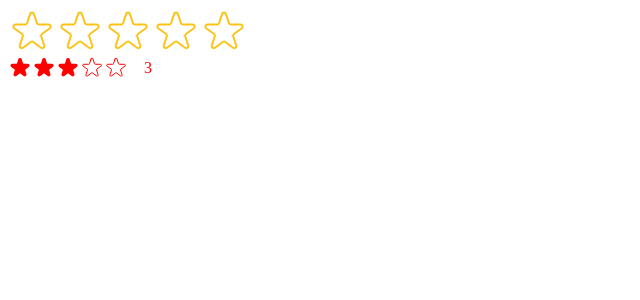
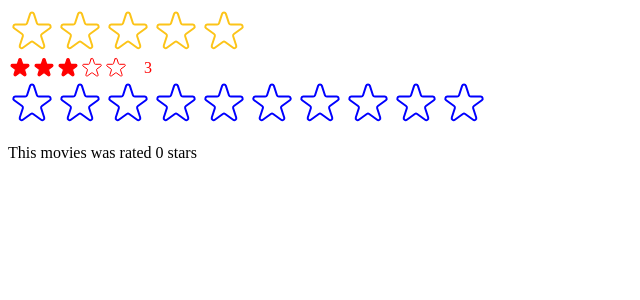
Before and after one commit to shykulamykhailo/12-use-popcorn, a React (Create React App) app: page / in a window 1280 px wide. Shown: the top 300 px of the page, without its empty margins (0-640 px from the left). Built offline with nearby package versions, Linux system fonts and the light colour scheme.

Commit message:
done component StarRating, and lear PropTypes

```diff
--- a/src/components/StarRating.js
+++ b/src/components/StarRating.js
@@ -1,4 +1,5 @@
 import { useState } from 'react'
+import PropTypes from 'prop-types'
 
 const containerStyle = {
   display: 'flex',
@@ -9,6 +10,16 @@
   display: 'flex',
 }
 
+StarRating.propTypes = {
+  maxRating: PropTypes.number.isRequired,
+  defaultRating: PropTypes.number,
+  color: PropTypes.string,
+  size: PropTypes.number,
+  messages: PropTypes.array,
+  className: PropTypes.string,
+  onSetRating: PropTypes.func,
+}
+
 export default function StarRating({
   maxRating = 5,
   color = '#fcc419',
@@ -16,12 +27,13 @@
   className = '',
   messages = [],
   defaultRating = 0,
+  onSetRating,
 }) {
   const [rating, setRating] = useState(defaultRating)
   const [tempRating, setTemRating] = useState(0)
 
   function handleRating(rating) {
-    return setRating(rating)
+    return setRating(rating), onSetRating(rating)
   }
 
   const textStyle = {
--- a/src/index.js
+++ b/src/index.js
@@ -1,9 +1,19 @@
-import React from 'react'
+import React, { useState } from 'react'
 import ReactDOM from 'react-dom/client'
 // import './index.css'
 // import App from './App'
 
 import StarRating from './components/StarRating'
+
+function Test() {
+  const [movieRating, setMovieRating] = useState(0)
+  return (
+    <div>
+      <StarRating color="blue" maxRating={10} onSetRating={setMovieRating} />
+      <p>This movies was rated {movieRating} stars</p>
+    </div>
+  )
+}
 
 const root = ReactDOM.createRoot(document.getElementById('root'))
 root.render(
@@ -12,12 +22,8 @@
       maxRating={5}
       messages={['terrible', 'bad', 'ok', 'good', 'amazing']}
     />
-    <StarRating
-      maxRating={5}
-      size={24}
-      color="red"
-      className="test"
-      defaultRating={3}
-    />
+    <StarRating size={24} color="red" className="test" defaultRating={3} />
+
+    <Test />
   </React.StrictMode>
 )
```
